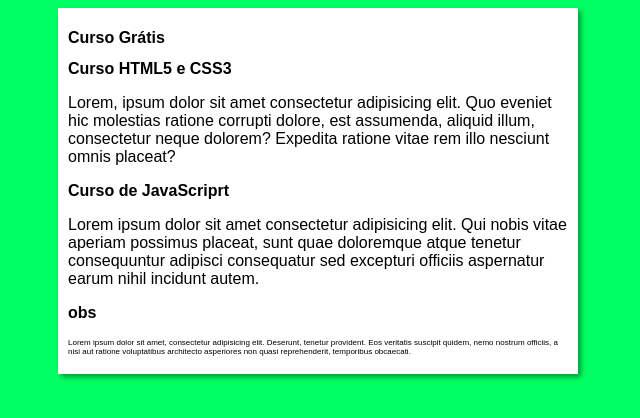
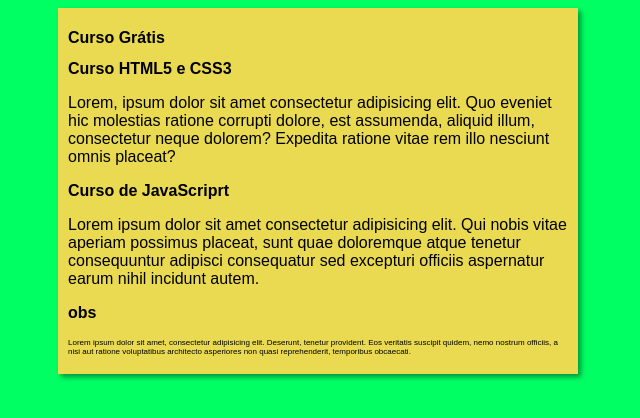
Before and after one commit to leaogama/projeto-site, a plain HTML site: page index.html in a window 1280 px wide. Shown: the whole page, without its empty margins (322-962 px from the left). Drawn offline with Linux system fonts and the light colour scheme.

Commit message:
Update style.css

```diff
--- a/estilos/style.css
+++ b/estilos/style.css
@@ -9,7 +9,7 @@ background-color: #00ff62;
 }
 
 main {
-    background-color: white;
+    background-color: rgb(234, 218, 81);
     width: 500px;
     margin: auto;
     padding: 10px;
```
